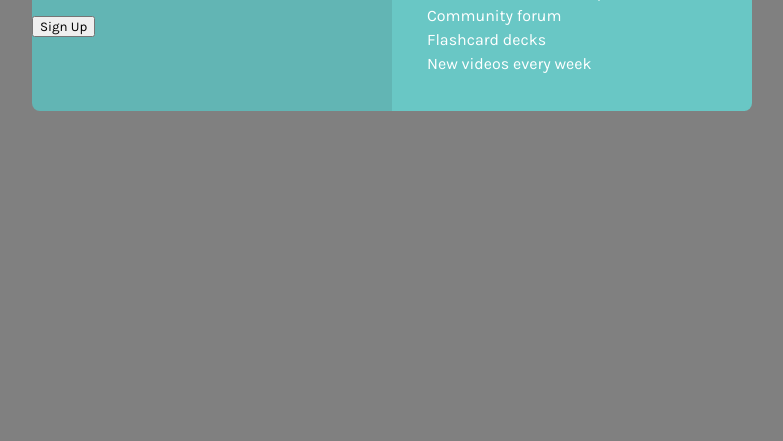
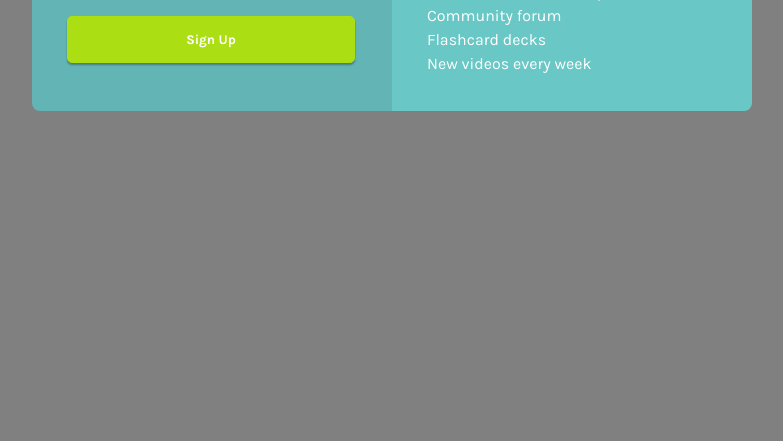
Before and after one commit to advn1/pricing-card-frontend-mentor-challenge, a plain HTML site: page index.html in a window 1280 px wide. Shown: the part 459-900 px from the top of the page, without its empty margins (18-801 px from the left). Drawn offline with Linux system fonts and the light colour scheme.

Commit message:
Update index.html

```diff
--- a/index.html
+++ b/index.html
@@ -19,7 +19,7 @@
         <h3 class="month-title">Monthly Subscription</h3>
         <p class="price"><span class="dollar">$29</span> per month</p>
         <p class="price-desc">Full access for less than $1 a day</p>
-        <button onclick="signUpClicked() class="sign-up">Sign Up</button>
+        <button onclick=signUpClicked() class="sign-up">Sign Up</button>
       </div>
 
       <div class="why-us">
```
